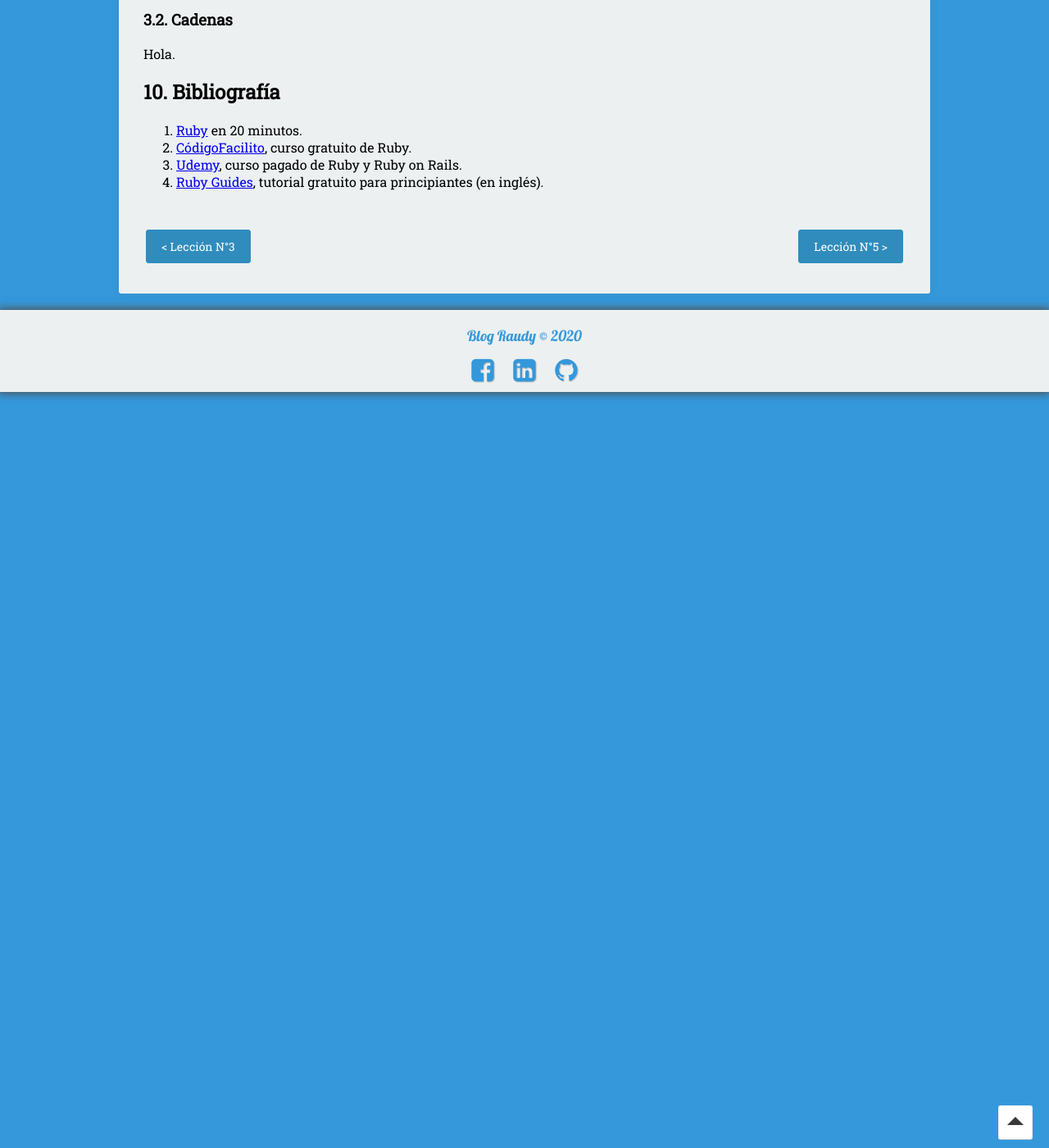
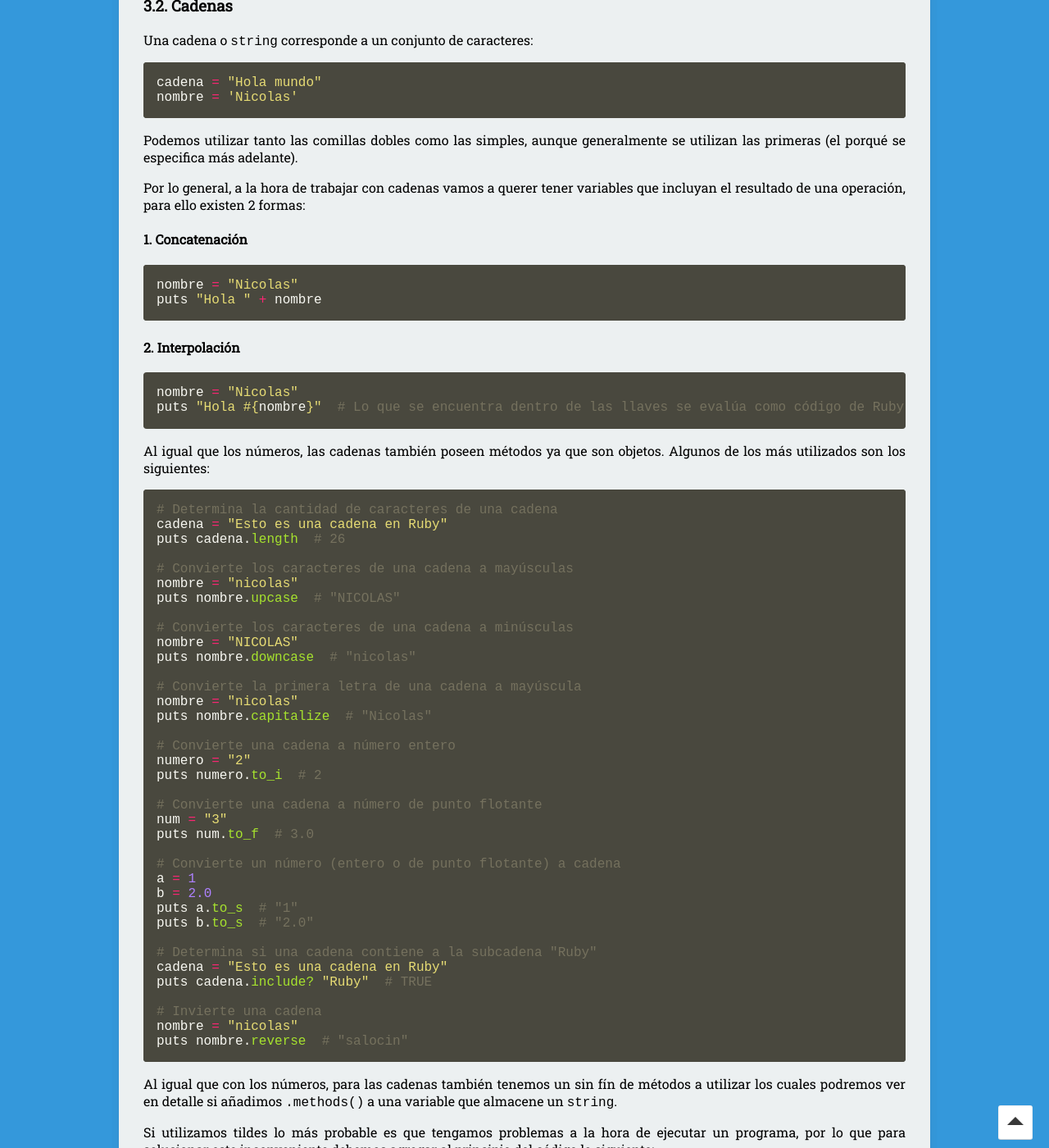
Before and after one commit to nisoto/Blog-anterior-2.0, a Jekyll site: the page built from _posts/2020-04-12-rails-iv-ruby-en-detalle.md, in a window 1280 px wide and 1400 px high, scrolled down 3049 px. Shown: the whole window at 82% size. Built offline with Jekyll 4.4.1, drawn with Linux system fonts in a browser that asks for light colours; nearby versions of some CDN libraries; some of the changed text lies outside the part shown.

Commit message:
Update 2020-04-12-rails-iv-ruby-en-detalle.md

````diff
--- a/_posts/2020-04-12-rails-iv-ruby-en-detalle.md
+++ b/_posts/2020-04-12-rails-iv-ruby-en-detalle.md
@@ -117,8 +117,7 @@ puts a.abs  # 10
 
 # Determina si un número es par o impar
 b = 3
-puts b.even?  # FALSE
-# Imprimirá por pantalla TRUE si se trata de un número par o FALSE en caso contrario
+puts b.even?  # FALSE (ya que se trata de un número impar)
 
 # Determina el sucesor de un número
 c = 2
@@ -130,14 +129,119 @@ puts d.to_f  # 10.0
 
 # Convierte un número de punto flotante a entero
 e = 12.53
-puts e.to_i  # 12 (retorna la parte entera)
+puts e.to_i  # 12 (retorna la parte entera mediante truncamiento)
 ```
 
 Existen muchos métodos que podemos utilizar para trabajar con los números, los cuales podremos ver en detalle si añadimos `.methods()` a una variable que almacene un número (cualquiera sea su tipo).
 
 ### 3.2. Cadenas
 
-Hola.
+Una cadena o `string` corresponde a un conjunto de caracteres:
+
+``` rb
+cadena = "Hola mundo"
+nombre = 'Nicolas'
+```
+
+Podemos utilizar tanto las comillas dobles como las simples, aunque generalmente se utilizan las primeras (el porqué se especifica más adelante).
+
+Por lo general, a la hora de trabajar con cadenas vamos a querer tener variables que incluyan el resultado de una operación, para ello existen 2 formas:
+
+#### 1. Concatenación
+
+``` rb
+nombre = "Nicolas"
+puts "Hola " + nombre
+```
+
+#### 2. Interpolación
+
+``` rb
+nombre = "Nicolas"
+puts "Hola #{nombre}"  # Lo que se encuentra dentro de las llaves se evalúa como código de Ruby
+```
+
+Al igual que los números, las cadenas también poseen métodos ya que son objetos. Algunos de los más utilizados son los siguientes:
+
+``` rb
+# Determina la cantidad de caracteres de una cadena
+cadena = "Esto es una cadena en Ruby"
+puts cadena.length  # 26
+
+# Convierte los caracteres de una cadena a mayúsculas
+nombre = "nicolas"
+puts nombre.upcase  # "NICOLAS"
+
+# Convierte los caracteres de una cadena a minúsculas
+nombre = "NICOLAS"
+puts nombre.downcase  # "nicolas"
+
+# Convierte la primera letra de una cadena a mayúscula
+nombre = "nicolas"
+puts nombre.capitalize  # "Nicolas"
+
+# Convierte una cadena a número entero
+numero = "2"
+puts numero.to_i  # 2
+
+# Convierte una cadena a número de punto flotante
+num = "3"
+puts num.to_f  # 3.0
+
+# Convierte un número (entero o de punto flotante) a cadena
+a = 1
+b = 2.0
+puts a.to_s  # "1"
+puts b.to_s  # "2.0"
+
+# Determina si una cadena contiene a la subcadena "Ruby"
+cadena = "Esto es una cadena en Ruby"
+puts cadena.include? "Ruby"  # TRUE
+
+# Invierte una cadena
+nombre = "nicolas"
+puts nombre.reverse  # "salocin"
+```
+
+Al igual que con los números, para las cadenas también tenemos un sin fín de métodos a utilizar los cuales podremos ver en detalle si añadimos `.methods()` a una variable que almacene un `string`.
+
+Si utilizamos tildes lo más probable es que tengamos problemas a la hora de ejecutar un programa, por lo que para solucionar este inconveniente debemos agregar al principio del código lo siguiente:
+
+``` rb
+# encoding: utf-8
+```
+
+#### 3.2.1. Caracteres no imprimibles
+
+``` rb
+\n # Salto de línea
+\t # Tabulación
+```
+
+Es importante mencionar que para los caracteres no imprimibles debemos utilizar doble comilla, ya que de esta forma se interpretan, mientras que las comillas simples se conservan. Con el ejemplo a continuación podemos notar la diferencia:
+
+``` rb
+irb(main):001:0> puts "Hola\n\n\n"
+Hola
+
+
+=> nil
+irb(main):002:0> puts 'Hola\n\n\n'
+Hola\n\n\n
+=> nil
+```
+
+#### 3.2.2. Métodos peligrosos
+
+Un método es peligroso cuando **modifica** al objeto sobre el que se está trabajando, por ejemplo:
+
+```
+cadena = "nicolas"
+cadena.upcase!  # El signo de exclamación modifica al objeto
+puts cadena
+```
+
+Al imprimir la variable `cadena`, nos daremos cuenta que el texto se ha modificado.
 
 ## 10. Bibliografía
 
````
